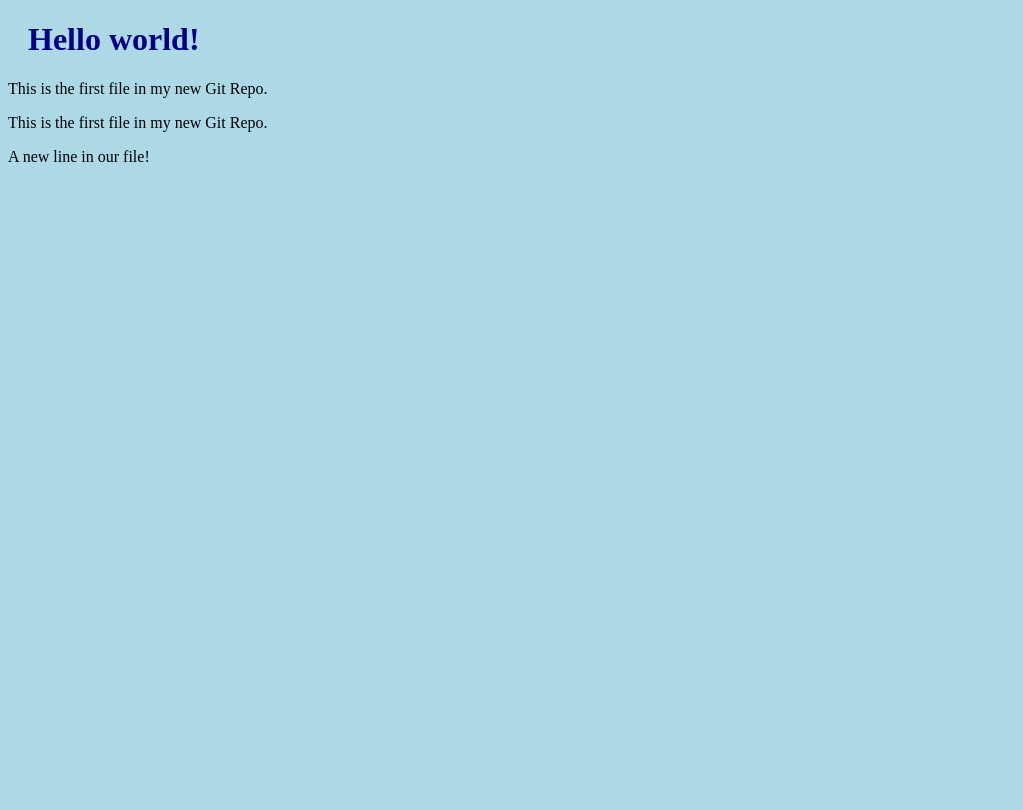
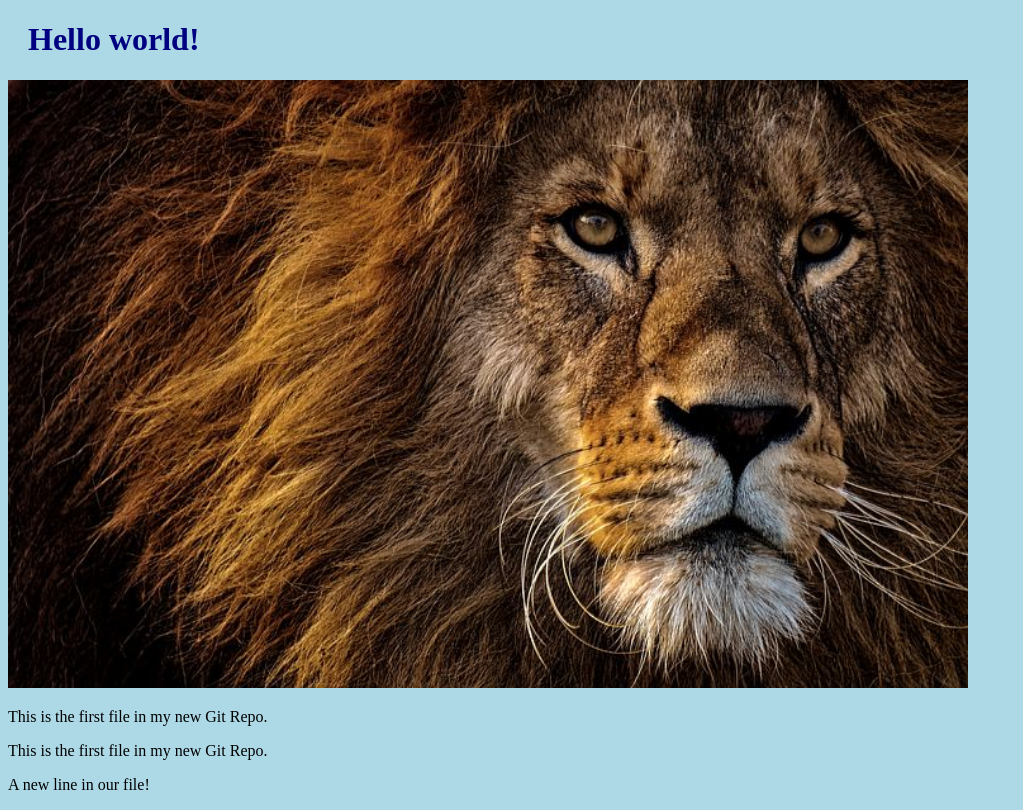
Before and after one commit to Walescapires/tutorialgitads, a plain HTML site: page index.html in a window 1280 px wide. Shown: the whole page, without its empty margins (0-1023 px from the left). Drawn offline with Linux system fonts and the light colour scheme.

Commit message:
Added image to Hello World

```diff
--- a/index.html
+++ b/index.html
@@ -3,10 +3,13 @@
 <head>
 <title>Hello World!</title>
 <link rel="stylesheet" href="bluestyle.css">
+
 </head>
 <body>
 
 <h1>Hello world!</h1>
+<div><img src="lion-3576045__480.jpg" alt="Hello World from Space"
+    style="width:100%;max-width:960px"></div>
 <p>This is the first file in my new Git Repo.</p>
 <p>This is the first file in my new Git Repo.</p>
 <p>A new line in our file!</p>
```
Also changed, not shown: lion-3576045__480.jpg (added).
